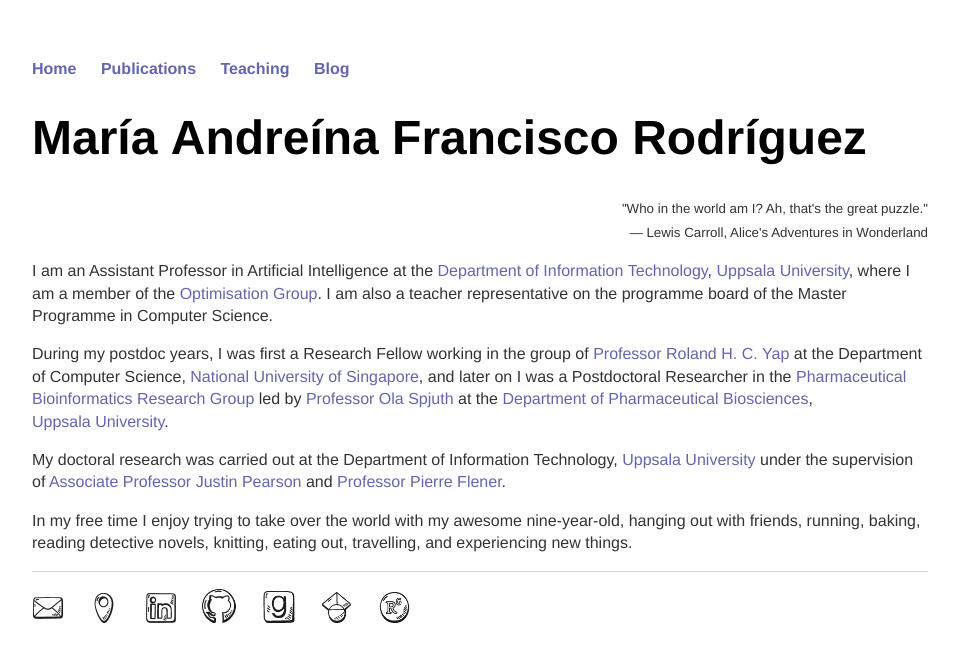
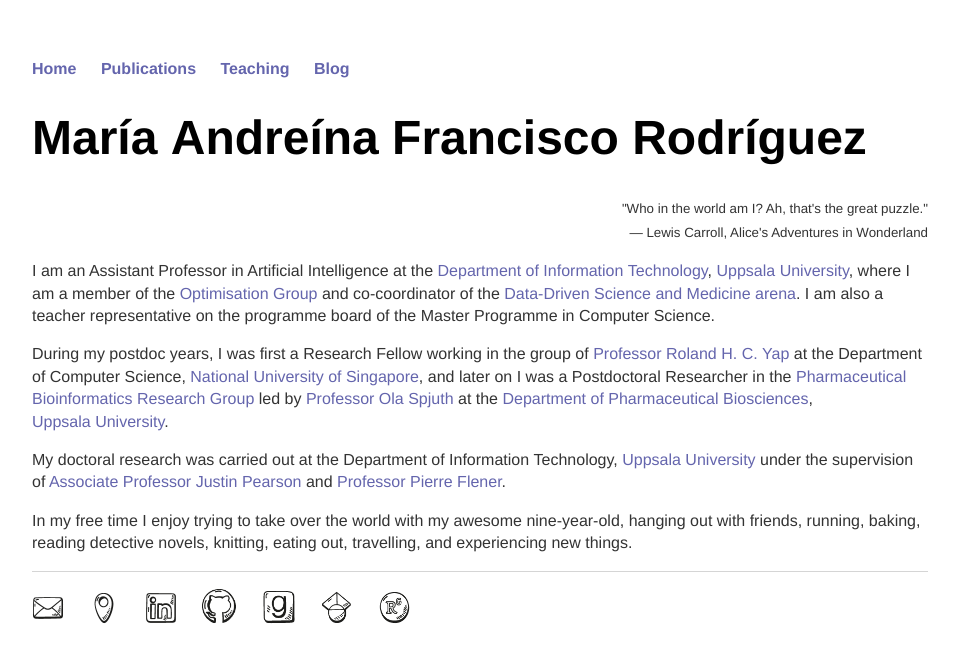
Before and after one commit to andreina-francisco/andreina-francisco.github.io, a Jekyll site: the page built from index.html, in a window 1280 px wide. Shown: the top 663 px of the page, without its empty margins (160-1119 px from the left). Built offline with Jekyll 4.4.1, drawn with Linux system fonts in a browser that asks for light colours; nearby versions of some CDN libraries; a style sheet for code colours, icons or effects is not loaded.

Commit message:
Update index.html

```diff
--- a/index.html
+++ b/index.html
@@ -13,7 +13,10 @@ title: Maria Andreina Francisco Rodriguez
       Information&nbsp;Technology</a>, <a
   href="http://www.uu.se/en/">Uppsala&nbsp;University</a>, where I am a member of the
 		<a
-      href="http://www.it.uu.se/research/group/optimisation">Optimisation&nbsp;Group</a>. I
+      href="http://www.it.uu.se/research/group/optimisation">Optimisation&nbsp;Group</a>
+      and co-coordinator of the <a
+      href="https://www.uu.se/en/department/information-technology/research/research-arenas/data-driven-science-and-medicine">Data-Driven
+      Science and Medicine arena</a>. I
       am also a teacher representative on the programme board of the Master Programme in Computer Science.</p>
 
   <p>During my postdoc years, I was first a Research Fellow working in the group
```
